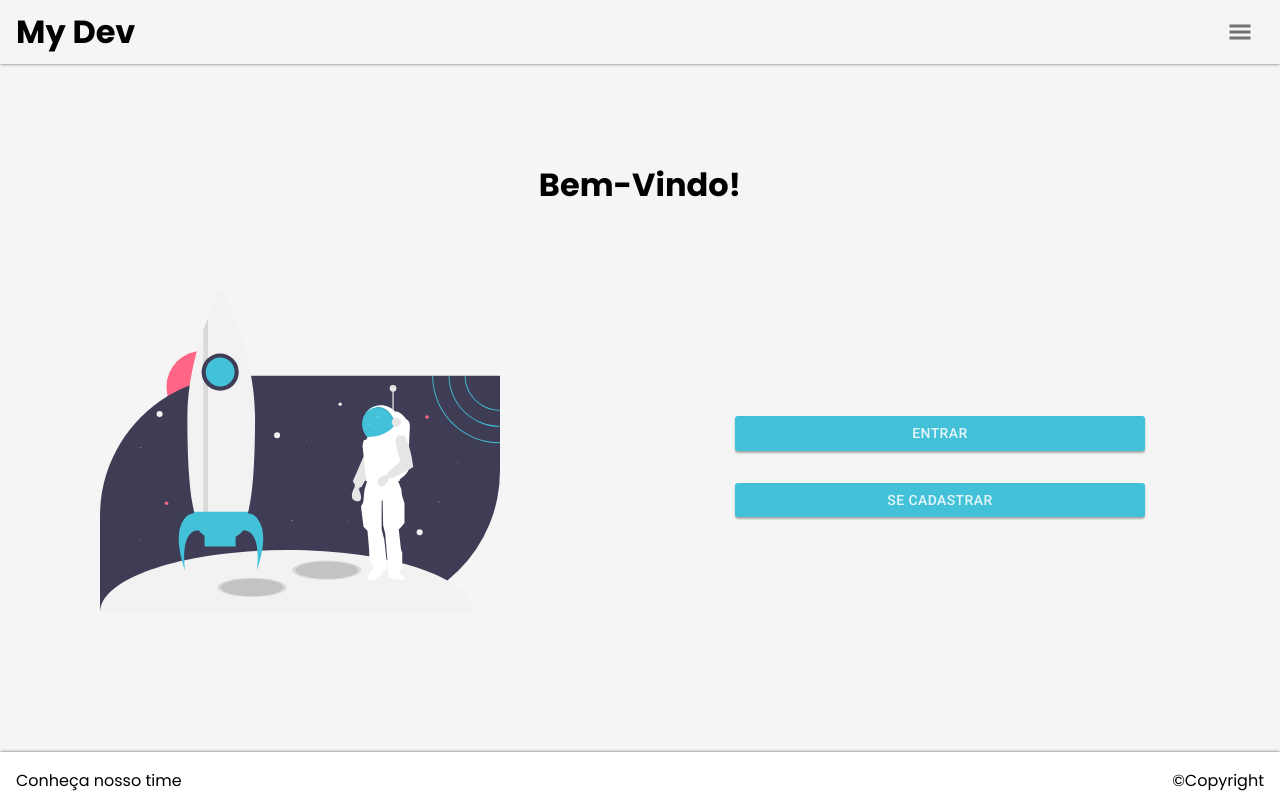
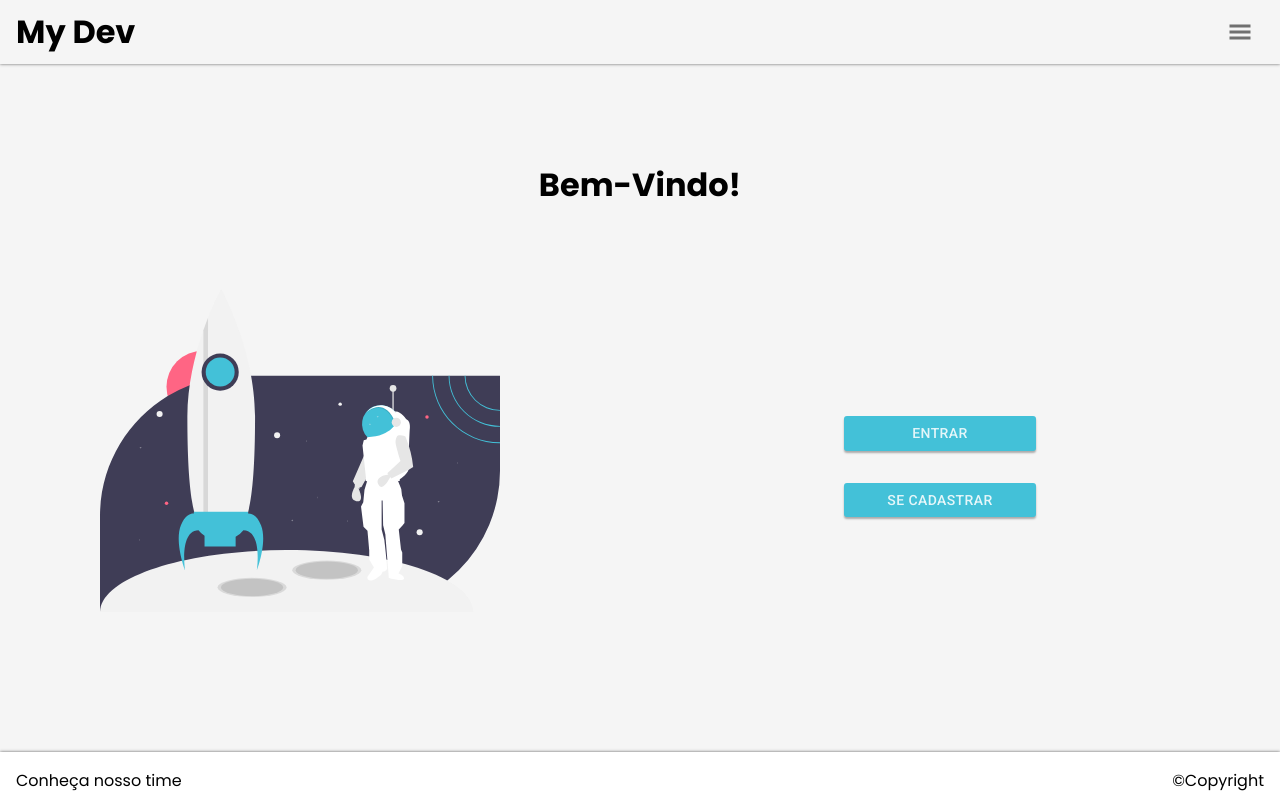
Before and after one commit to KevinWis/MyStack, a React (Create React App) app: page /login in a window 1280 px wide. Built offline with nearby package versions, Linux system fonts and the light colour scheme.

Commit message:
button fixed

```diff
--- a/src/components/shared/buttons/defaultButton/style.js
+++ b/src/components/shared/buttons/defaultButton/style.js
@@ -7,5 +7,5 @@ export const DefaultSharedButton = styled(Button)`
   border: 0 !important;
   border-radius: 3px !important;
   box-shadow: 0px 2px 2px rgba(0, 0, 0, 0.3) !important;
-  min-width: 4rem !important;
+  width: 12rem !important;
 `;
--- a/src/pages/login/index.jsx
+++ b/src/pages/login/index.jsx
@@ -1,7 +1,7 @@
 import { useForm } from "react-hook-form";
 import { yupResolver } from "@hookform/resolvers/yup";
 import * as yup from "yup";
-import { TextField, Button } from "@material-ui/core";
+import { TextField } from "@material-ui/core";
 import axios from "axios";
 import { useHistory } from "react-router-dom";
 import DefaultButton from "../../components/shared/buttons/defaultButton";
```
